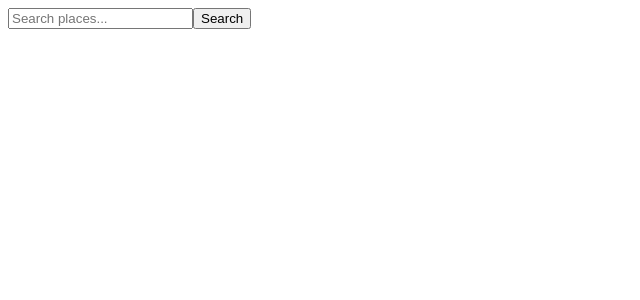
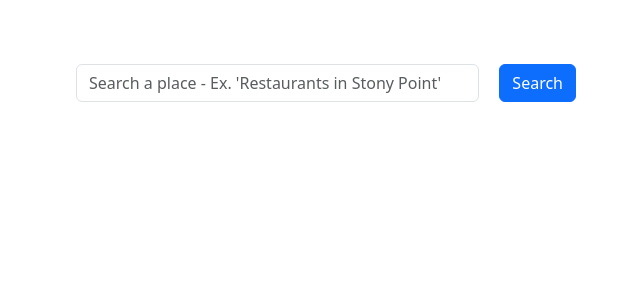
Before and after one commit to JaredFinn/google-business-search, an Angular app: page / in a window 1280 px wide. Shown: the top 300 px of the page, without its empty margins (0-640 px from the left). Built offline with nearby package versions, Linux system fonts and the light colour scheme.

Commit message:
new design

```diff
--- a/package.json
+++ b/package.json
@@ -20,6 +20,7 @@
     "@angular/router": "~13.2.0",
     "@netlify/functions": "^2.6.0",
     "axios": "^1.6.7",
+    "bootstrap": "^5.3.3",
     "rxjs": "~7.5.0",
     "tslib": "^2.3.0",
     "zone.js": "~0.11.4"
--- a/src/app/search-places/search-places.component.css
+++ b/src/app/search-places/search-places.component.css
@@ -0,0 +1,16 @@
+.search-container{
+    display: flex;
+    width: 500px;
+}
+
+.btn{
+    margin-left: 20px;
+}
+
+.table-column-margin{
+    padding-right: 20px;
+}
+
+.container{
+    margin: 5%;
+}
--- a/src/app/search-places/search-places.component.html
+++ b/src/app/search-places/search-places.component.html
@@ -1,20 +1,60 @@
-<!-- search-places.component.html -->
-<div>
-  <input [(ngModel)]="query" type="text" placeholder="Search places...">
-  <button (click)="search()">Search</button>
+<div class="container">
+  <!-- <div class="search-container mb-3">
+    <input [(ngModel)]="query" type="text" class="form-control" id="exampleFormControlInput1" (keydown.enter)="search()" placeholder="Search a place - Ex. 'Restaurants in Stony Point'">
+    <button type="button" class="btn btn-primary" (click)="search()">Search</button>
   </div>
 
-<table *ngIf="places.length > 0">
+  <div *ngFor="let searchResult of searchResults; let i = index">
+    <h3>{{ searchResult.query }}</h3>
+    <table *ngIf="searchResult.places.length > 0">
       <thead>
         <tr>
-      <th>Name</th>
+          <th class="table-column-margin">Name</th>
           <th>Phone</th>
         </tr>
       </thead>
       <tbody>
-    <tr *ngFor="let place of places">
-      <td>{{ place.name }}</td>
+        <tr *ngFor="let place of searchResult.places">
+          <td class="table-column-margin">{{ place.name }}</td>
           <td>{{ place.phone }}</td>
         </tr>
       </tbody>
     </table>
+    <hr *ngIf="i < searchResults.length - 1"> <!-- Optional: Add a horizontal line between search result sets --
+</div>  -->
+
+
+<div class="search-container mb-3">
+  <input [(ngModel)]="query"
+         type="text"
+         class="form-control"
+         placeholder="Search a place - Ex. 'Restaurants in Stony Point'"
+         (keydown.enter)="search()">
+  <button type="button" class="btn btn-primary" (click)="search()">Search</button>
+</div>
+
+<!-- Error message when no results are found -->
+<div *ngIf="noResultsFound" class="alert alert-warning" role="alert">
+  No results found for "{{ error_search }}". Please try a different search.
+</div>
+
+<!-- Existing code for displaying search results -->
+  <div *ngFor="let searchResult of searchResults; let i = index">
+    <h3>{{ searchResult.query }}</h3>
+    <table *ngIf="searchResult.places.length > 0">
+      <thead>
+        <tr>
+          <th class="table-column-margin">Name</th>
+          <th>Phone</th>
+        </tr>
+      </thead>
+      <tbody>
+        <tr *ngFor="let place of searchResult.places">
+          <td class="table-column-margin">{{ place.name }}</td>
+          <td>{{ place.phone }}</td>
+        </tr>
+      </tbody>
+    </table>
+    <hr *ngIf="i < searchResults.length - 1"> <!-- Optional: Add a horizontal line between search result sets -->
+  </div>
+</div>
--- a/src/app/search-places/search-places.component.ts
+++ b/src/app/search-places/search-places.component.ts
@@ -1,5 +1,12 @@
 import { Component } from '@angular/core';
 import { GoogleMapsService } from '../google-maps.service';
+import { forkJoin } from 'rxjs';
+import { map } from 'rxjs/operators';
+
+export interface SearchResult {
+  query: string;
+  places: any[];
+}
 
 @Component({
   selector: 'app-search-places',
@@ -8,32 +15,37 @@ import { GoogleMapsService } from '../google-maps.service';
 })
 export class SearchPlacesComponent {
   query: string = '';
-  places: any[] = [];
+  searchResults: SearchResult[] = [];
+  noResultsFound: boolean = false; // Flag to track if no results were found
+  error_search: string = '';
 
   constructor(private googleMapsService: GoogleMapsService) { }
 
   search(): void {
-    this.googleMapsService.searchPlaces(this.query).subscribe(places => {
-      this.places = []; // Reset places array for new search
-      const detailObservables = [];
-      places.forEach(place => {
-        // Request place details for each place
-        const detailObservable = this.googleMapsService.getPlaceDetails(place.place_id).subscribe(detail => {
-          console.log(detail)
-          if (!detail.website) {
-            // Assuming 'detail' includes a 'phone' field with the place's phone number
-            this.places.push({
-              name: detail.name,
-              place_id: place.place_id,
-              phone: detail.formatted_phone_number // Use the actual property name from your service
-            });
-          }
-        });
-        detailObservables.push(detailObservable);
+    this.googleMapsService.searchPlaces(this.query).subscribe(initialPlaces => {
+      this.noResultsFound = false;
+      if (initialPlaces.length === 0) {
+        return; // No places found, so don't do anything further
+      }
+      const detailObservables = initialPlaces.map(place =>
+        this.googleMapsService.getPlaceDetails(place.place_id)
+      );
+
+      forkJoin(detailObservables).subscribe(details => {
+        // Filter out places without a website
+        const placesWithDetails = details.filter(detail => !detail.website).map(detail => ({
+          name: detail.name,
+          place_id: detail.place_id,
+          phone: detail.formatted_phone_number,
+        }));
+
+        if (placesWithDetails.length > 0) {
+          this.searchResults.push({ query: this.query, places: placesWithDetails });
+        }else{
+          this.error_search = this.query;
+          this.noResultsFound = true;
+        }
       });
-
-      // Optionally, if you need to perform actions after all details have been fetched,
-      // consider using RxJS's forkJoin with detailObservables as shown in previous examples.
     });
   }
 }
--- a/src/index.html
+++ b/src/index.html
@@ -6,6 +6,7 @@
   <base href="./">
   <meta name="viewport" content="width=device-width, initial-scale=1">
   <link rel="icon" type="image/x-icon" href="favicon.ico">
+  <link href="https://cdn.jsdelivr.net/npm/bootstrap@5.3.3/dist/css/bootstrap.min.css" rel="stylesheet" integrity="sha384-QWTKZyjpPEjISv5WaRU9OFeRpok6YctnYmDr5pNlyT2bRjXh0JMhjY6hW+ALEwIH" crossorigin="anonymous">
 </head>
 <body>
   <app-root></app-root>
```
Also changed, not shown: src/styles.css (line endings or trailing spaces), 4 other files (tests, documents, lock files or other folders). Lines whose indentation alone changed are shown as unchanged.
